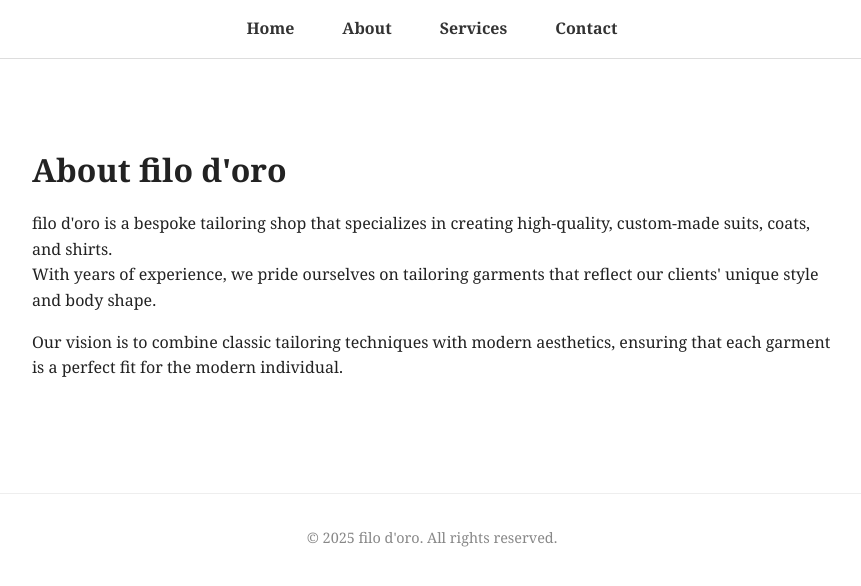
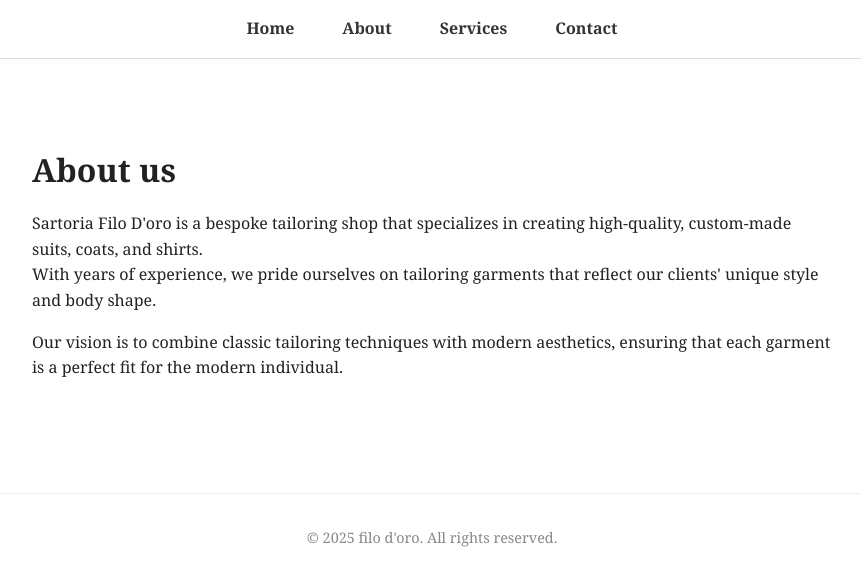
Before and after one commit to tailor-lee/mainpage, a plain HTML site: page about.html in a window 1280 px wide. Shown: the whole page, without its empty margins (208-1069 px from the left). Drawn offline with Linux system fonts and the light colour scheme.

Commit message:
Update about.html

```diff
--- a/about.html
+++ b/about.html
@@ -54,9 +54,9 @@
   </nav>
 
   <main>
-    <h1>About filo d'oro</h1>
+    <h1>About us</h1>
     <p>
-      filo d'oro is a bespoke tailoring shop that specializes in creating high-quality, custom-made suits, coats, and shirts.<br>
+      Sartoria Filo D'oro is a bespoke tailoring shop that specializes in creating high-quality, custom-made suits, coats, and shirts.<br>
       With years of experience, we pride ourselves on tailoring garments that reflect our clients' unique style and body shape.
     </p>
     <p>
```
